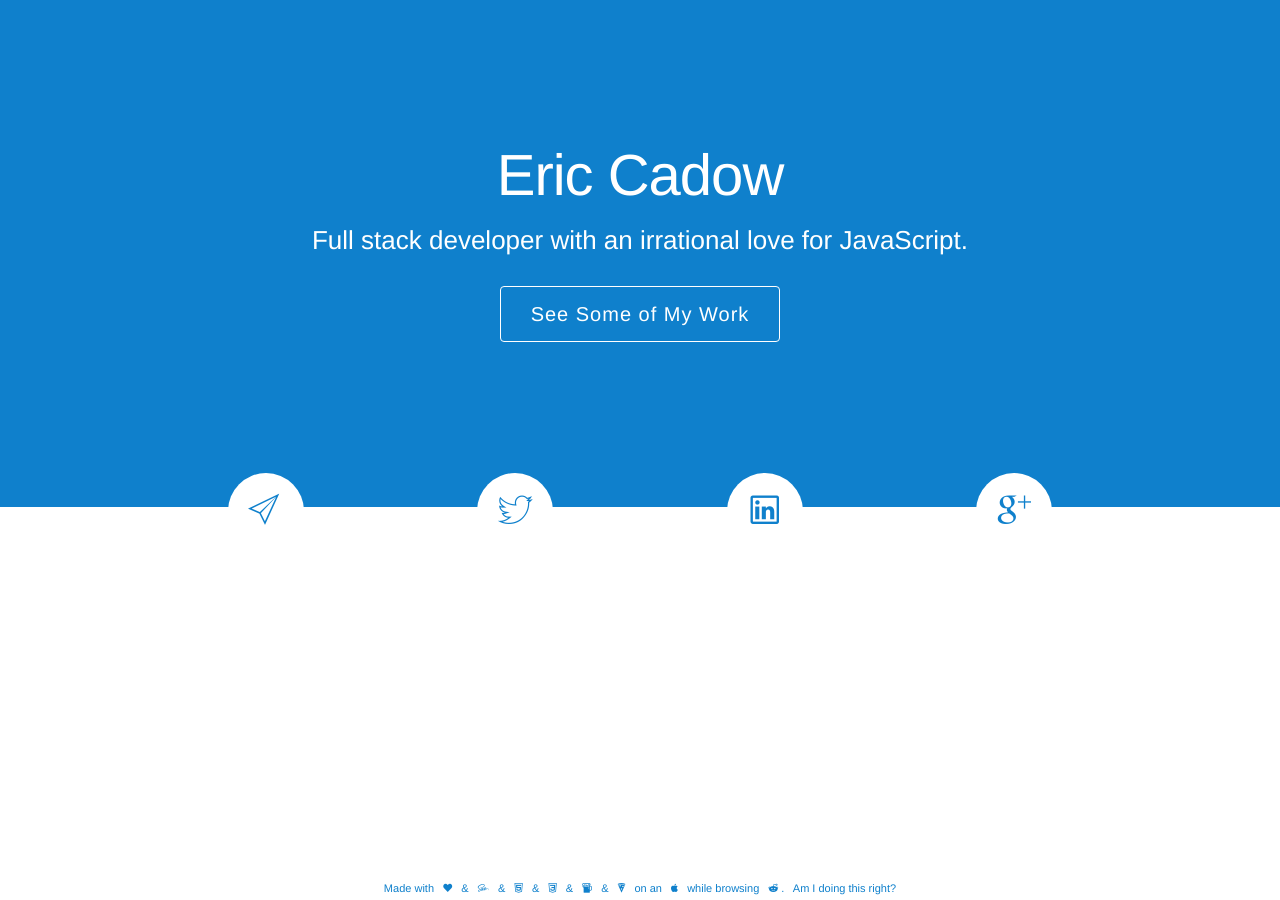
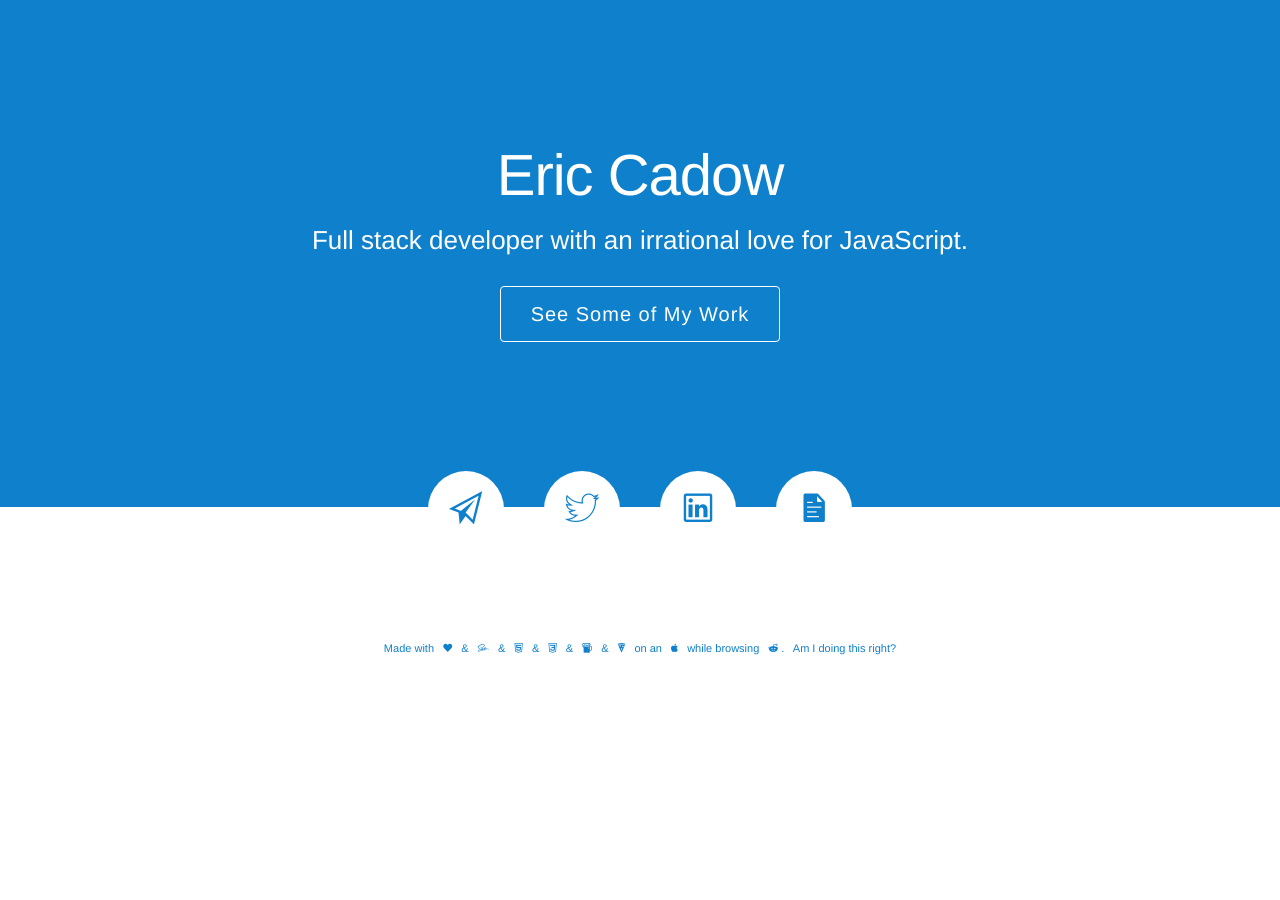
Before and after one commit to luckycadow/luckycadow.github.io, a Jekyll site: the page built from index.html, in a window 1280 px wide. Built offline with Jekyll 4.4.1, drawn with Linux system fonts in a browser that asks for light colours.

Commit message:
change some stuff

```diff
--- a/css/main.scss
+++ b/css/main.scss
@@ -7,22 +7,20 @@
 $blue: #0f80cc;
 
 html, body {
-  color: white;
   font-family: Helvetica, sans-serif;
   font-weight: 300;
-  text-align: center;
-  height: 100%;
-}
-
-div.wrapper {
-  position: relative;
   min-height: 100%;
 }
 
-div.top {
+section.splash {
+  color: white;
   background-color: $blue;
+  text-align: center;
+  padding: 80px 5px 75px 5px;
+
+  @media (min-width: 520px) {
     padding: 140px 5px 155px 5px;
-  margin-bottom: -34px;
+  }
 
   h1 {
     margin-bottom: 10px;
@@ -48,14 +46,19 @@ div.top {
     background-color: white;
     transition: 250ms;
   }
+
 }
 
-div.bottom {
-  margin-bottom: 55px;
+section.social {
+  text-align: center;
+
+  div.icons {
+    margin-bottom: 75px;
+    margin-top: 25px;
 
     a {
-    display: block;
-    margin: 0 auto;
+      display: inline-block;
+      margin: 18px;
       position: relative;
       background-color: white;
       color: $blue;
@@ -64,17 +67,11 @@ div.bottom {
       height: 60px;
       border-radius: 40px;
       font-size: 38px;
+      border: 1px solid $blue;
     }
 
     i {
       margin-top: 10px;
-
-      &.this-goddamn-plane {
-        display: block;
-        font-size: 50px;
-        margin-top: -10px;
-        margin-left: -4px;
-      }
     }
 
     a:hover {
@@ -82,19 +79,24 @@ div.bottom {
       color: white;
       transition: 250ms;
     }
+
+    @media (min-width: 520px) {
+      margin-top: -54px;
+
+      a {
+        border: none;
+      }
+    }
+
+  }
 }
 
 footer {
   color: $blue;
   font-size: 11px;
+  text-align: center;
   height: 15px;
-  position: absolute;
   bottom: 0;
   padding-bottom: 5px;
   width: 100%;
 }
-
-.notfound {
-  color: $blue;
-  padding: 30px;
-}
--- a/index.html
+++ b/index.html
@@ -2,32 +2,24 @@
 layout: default
 ---
 
-<div class="top">
-  <h1>Eric Cadow</h1>
-  <p class="tagline">Full stack developer with an irrational love for JavaScript.</p>
-  <a class="button github" href="https://github.com/luckycadow">See Some of My Work</a>
-</div>
-<div class="container">
-  <div class="bottom row">
-    <div class="three columns">
-      <a href="mailto:eric@cadow.net?subject=I%20found%20your%20website">
-        <i class="icon ion-ios-paperplane-outline this-goddamn-plane"></i>
-      </a>
+<section class="splash">
+    <h1>Eric Cadow</h1>
+    <p class="tagline">Full stack developer with an irrational love for JavaScript.</p>
+    <a class="button github" href="https://github.com/luckycadow">See Some of My Work</a>
+</section>
+<section class="social">
+    <div class="icons">
+        <a href="mailto:eric@cadow.net?subject=I%20found%20your%20website" title="Send me an email">
+            <i class="icon ion-paper-airplane"></i>
+        </a>
+        <a href="https://twitter.com/luckycadow" title="I don't really tweet">
+            <i class="icon ion-social-twitter-outline"></i>
+        </a>
+        <a href="https://www.linkedin.com/in/ericcadow" title="Checkout my LinkedIn profile">
+            <i class="icon ion-social-linkedin-outline"></i>
+        </a>
+        <a href="/files/Eric%20Cadow%20Resume.pdf" title="Download my resume">
+            <i class="icon ion-document-text"></i>
+        </a>
     </div>
-    <div class="three columns">
-      <a href="https://twitter.com/luckycadow">
-        <i class="icon ion-social-twitter-outline"></i>
-      </a>
-    </div>
-    <div class="three columns">
-      <a href="https://www.linkedin.com/in/ericcadow">
-        <i class="icon ion-social-linkedin-outline"></i>
-      </a>
-    </div>
-    <div class="three columns">
-      <a href="https://plus.google.com/+EricCadow">
-        <i class="icon ion-social-googleplus-outline"></i>
-      </a>
-    </div>
-  </div>
-</div>
+</section>
```
Also changed, not shown: 2 other files. Lines whose indentation alone changed are shown as unchanged.
